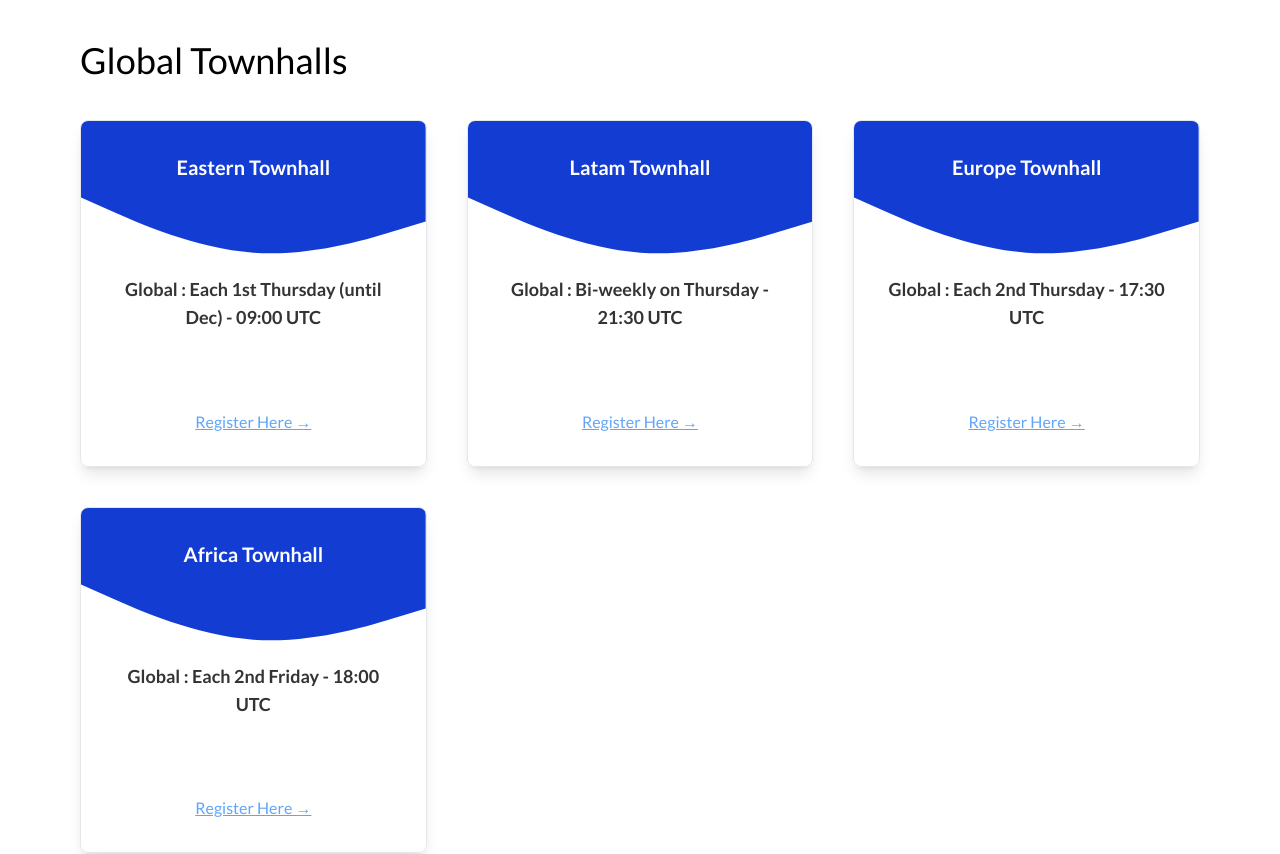
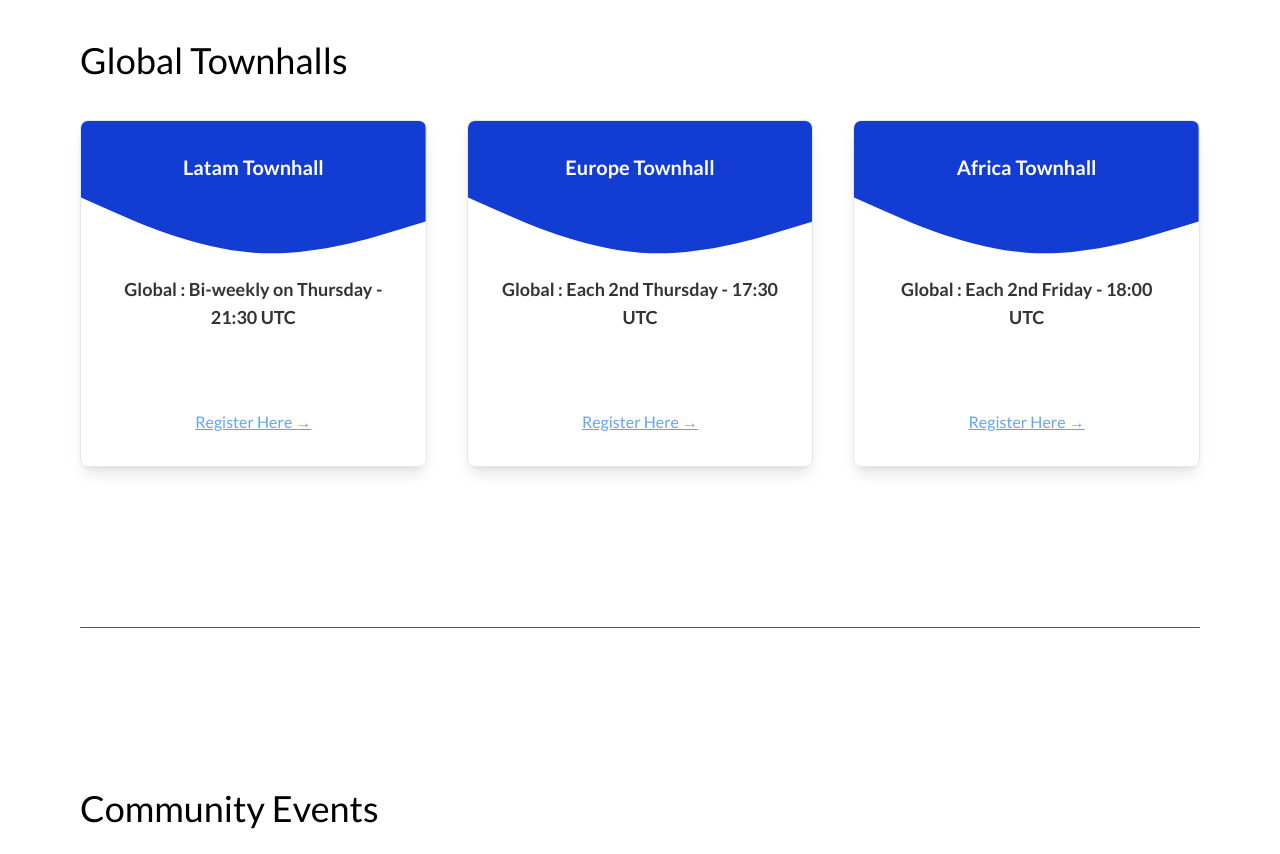
Before and after one commit to blinklabs-io/after-town-hall, a React (Vite) app: page / in a window 1280 px wide. Shown: the part 920-1774 px from the top of the page. Built offline with nearby package versions, Linux system fonts and the light colour scheme.

Commit message:
Update afterTownHallData.ts
Signed-off-by: musikc (Christina) <136919976+musik-c@users.noreply.github.com>

```diff
--- a/src/afterTownHallData.ts
+++ b/src/afterTownHallData.ts
@@ -1,11 +1,5 @@
 const data = {
   townhalls: [
-    {
-      name: 'Eastern Townhall',
-      time: 'Each 1st Thursday (until Dec) - 09:00 UTC',
-      zoomLink:
-        'https://us02web.zoom.us/meeting/register/tZcqcOCopjsuGNd0IAZPoGfYNEYCXO_prtEd#/registration',
-    },
     {
       name: 'Latam Townhall',
       time: 'Bi-weekly on Thursday - 21:30 UTC',
@@ -16,7 +10,7 @@ const data = {
       name: 'Europe Townhall',
       time: 'Each 2nd Thursday - 17:30 UTC',
       zoomLink:
-        'https://us06web.zoom.us/meeting/register/tZ0vcOmvrTgrHdCNi3AMKn-bnSroZV50eDCE#/registration',
+        'https://us06web.zoom.us/j/86885329886?pwd=K1iHnvEeTm4YNECQszhkqN1jIKQmuM.1',
     },
     {
       name: 'Africa Townhall',
@@ -72,14 +66,6 @@ const data = {
       description: "Wada's Web3 Africa weekly. Join us!",
     },
     {
-      name: 'Intersect Town Halls',
-      time: '4th Thursdays 16:00 UTC',
-      zoomLink:
-        'https://bit.ly/46nPeKJ',
-      description:
-        'Intersect Town Halls and After Town Halls facilitated by Swarm.',
-    },
-    {
       name: 'Eu Cardano Community',
       time: 'Date & Time varies',
       link: 'https://twitter.com/EuCardano',
```
